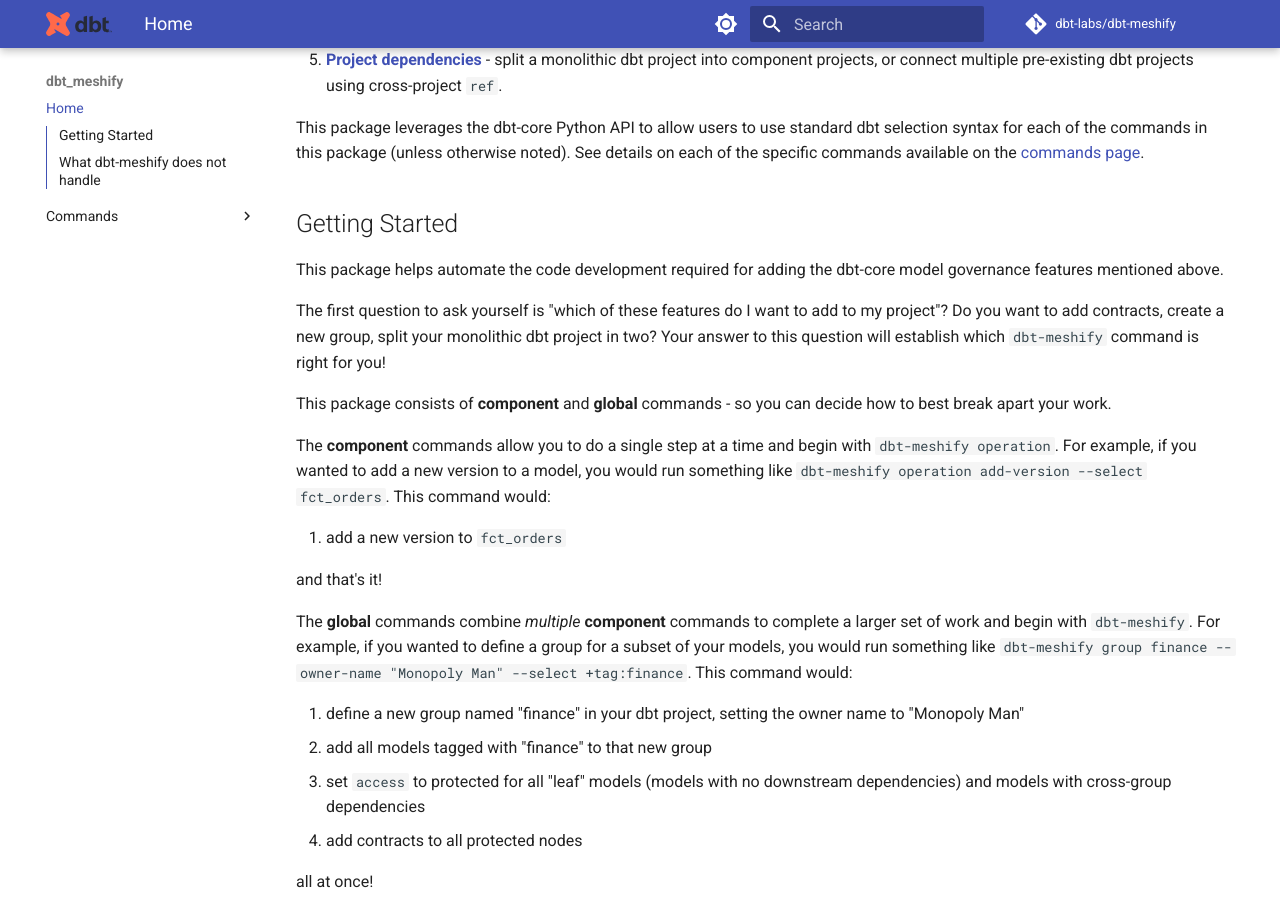
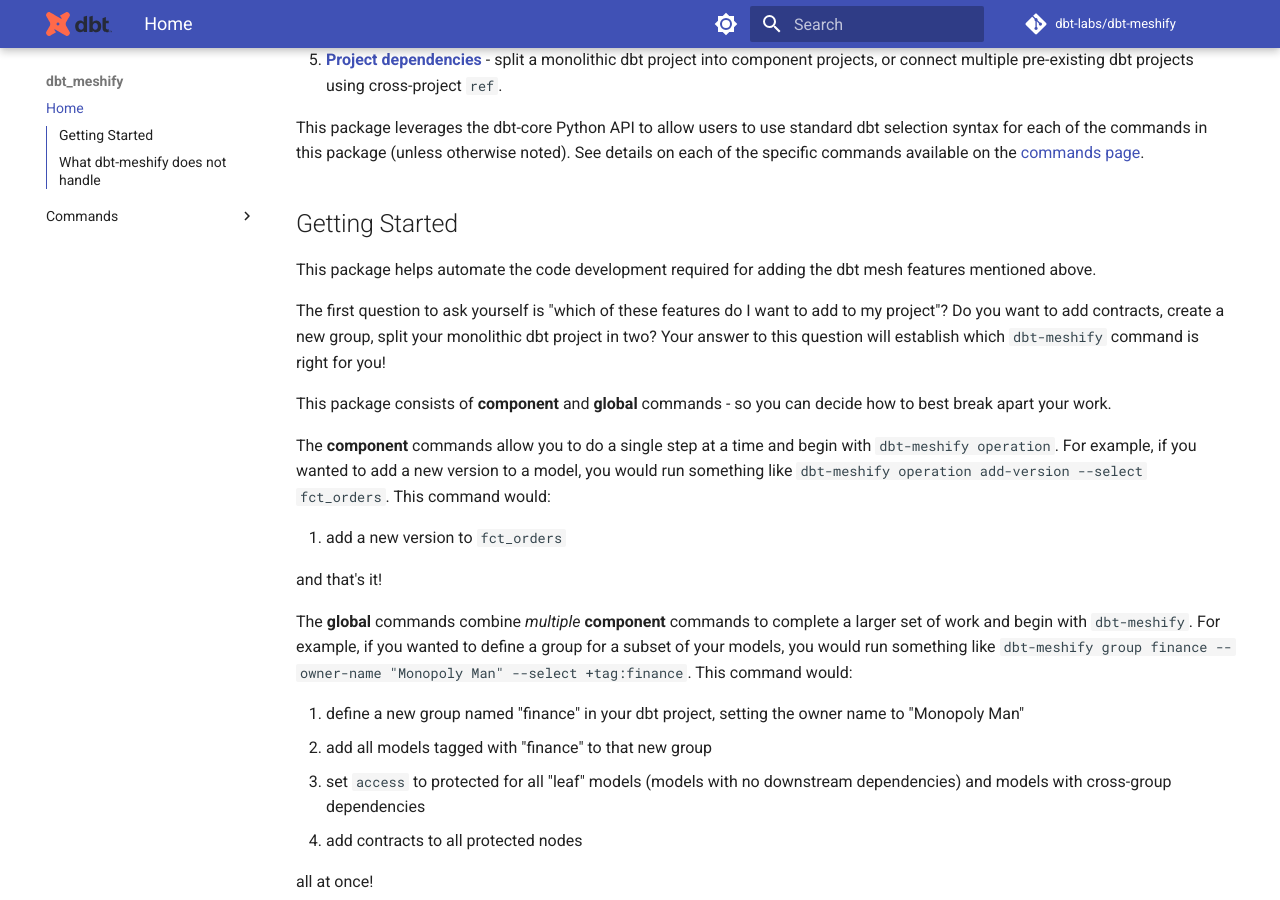
Before and after one commit to dbt-labs/dbt-meshify, an MkDocs documentation site: the page built from docs/index.md, in a window 1280 px wide and 900 px high, scrolled down 401 px. Built offline with MkDocs 1.6.1 and Material for MkDocs 9.7.7, drawn with Linux system fonts in a browser that asks for light colours; comment, search, counter and statistics services are not loaded; the version menu is left out.

Commit message:
Update index.md

```diff
--- a/docs/index.md
+++ b/docs/index.md
@@ -14,7 +14,7 @@
 
 ## Getting Started
 
-This package helps automate the code development required for adding the dbt-core model governance features mentioned above.
+This package helps automate the code development required for adding the dbt mesh features mentioned above.
 
 The first question to ask yourself is "which of these features do I want to add to my project"? Do you want to add contracts, create a new group, split your monolithic dbt project in two? Your answer to this question will establish which `dbt-meshify` command is right for you!
 
```
